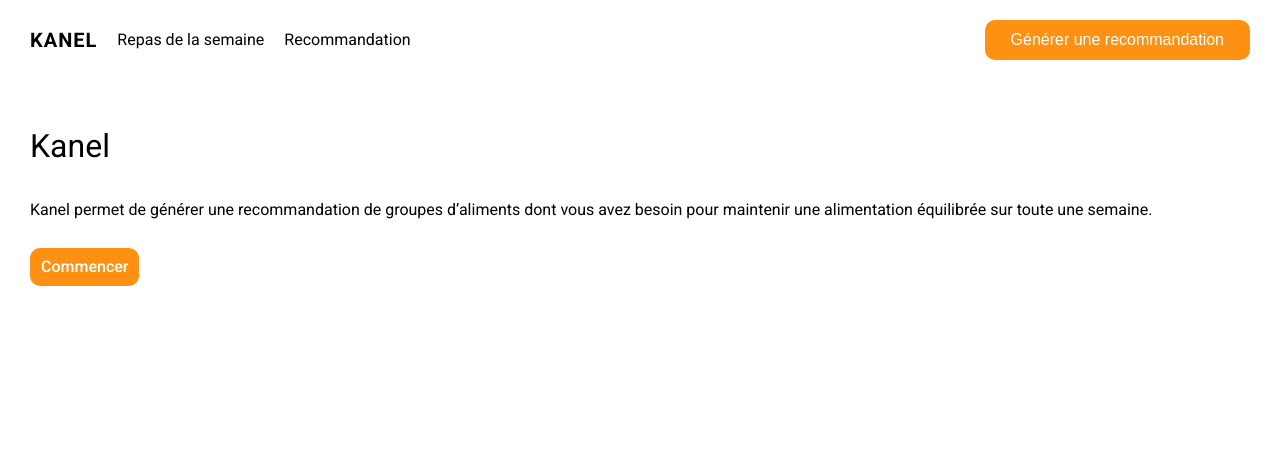
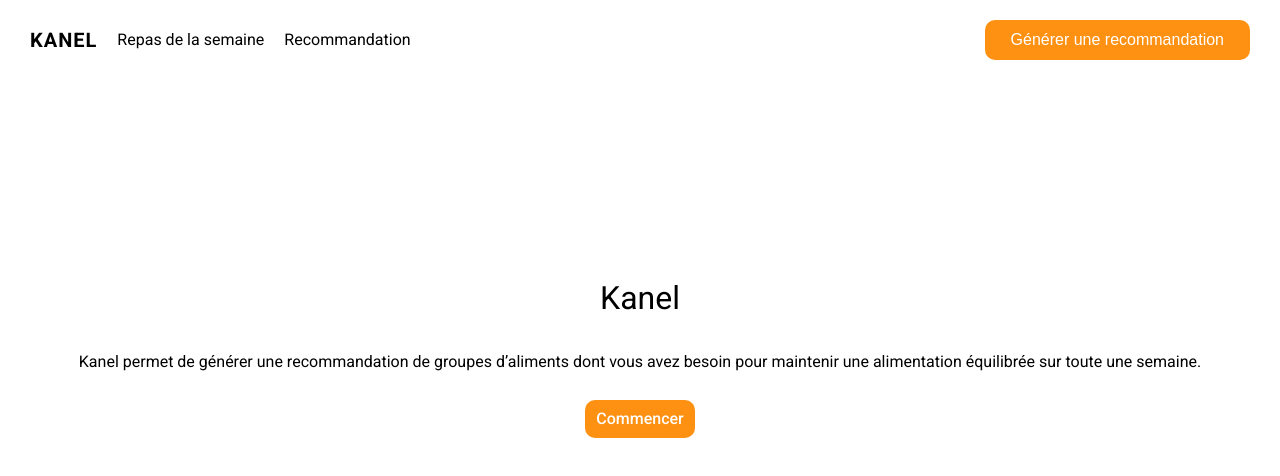
Before and after one commit to antoinechassagne/kanel, a Vue app: page / in a window 1280 px wide. Shown: the top 476 px of the page. Built offline with nearby package versions, Linux system fonts and the light colour scheme.

Commit message:
:lipstick: Improve layout

```diff
--- a/src/components/tabs/Tabs.vue
+++ b/src/components/tabs/Tabs.vue
@@ -16,7 +16,7 @@
         </li>
       </ul>
     </nav>
-    <main class="tab__content">
+    <main class="tabs__content">
       <keep-alive>
         <slot name="tab-content" :currentTab="currentTab" />
       </keep-alive>
--- a/src/scss/components/_card.scss
+++ b/src/scss/components/_card.scss
@@ -4,6 +4,7 @@
   margin: 15px 0;
   border-radius: 25px;
   background: $white;
+  text-align: left;
   box-shadow: 0 0 5px rgba(0, 0, 0, 0.2);
 
   &--action {
--- a/src/scss/components/_tabs.scss
+++ b/src/scss/components/_tabs.scss
@@ -5,6 +5,10 @@
       justify-content: center;
       width: 100%;
     }
+  }
+
+  &__content {
+    text-align: center;
   }
 
   .tab {
--- a/src/scss/scaffolding/_base.scss
+++ b/src/scss/scaffolding/_base.scss
@@ -15,7 +15,21 @@ body {
 }
 
 .page {
-  min-height: 100vh;
+  min-height: calc(100vh - 80px);
   padding-top: 50px;
   padding-bottom: 50px;
+
+  &--horizontal-center {
+    margin-top: -80px;
+    display: flex;
+    flex-direction: column;
+    align-items: center;
+  }
+
+  &--vertical-center {
+    margin-top: -80px;
+    display: flex;
+    flex-direction: column;
+    justify-content: center;
+  }
 }
--- a/src/scss/scaffolding/_spacing.scss
+++ b/src/scss/scaffolding/_spacing.scss
@@ -1,5 +1,9 @@
 .mt--20 {
   margin-top: 20px;
+}
+
+.mt--50 {
+  margin-top: 50px;
 }
 
 .mb--10 {
--- a/src/views/Meals.vue
+++ b/src/views/Meals.vue
@@ -1,6 +1,6 @@
 <template>
   <div class="page container">
-    <heading level="1" class="mb--40">Ajoutez vos repas</heading>
+    <heading level="1" class="mb--40">Ajoutez vos repas du {{ dayName.toLowerCase() }}</heading>
     <tabs :tabs="tabs" @tabClicked="changeCurrentPeriod">
       <template v-slot:tab-navigation="{ tab }">{{ tab.title }}</template>
       <template v-slot:tab-content="{ currentTab }">
@@ -10,10 +10,12 @@
             :day="meals[currentTab.value]"
             class="mb--40"
           />
+          <button-action type="action" @action="storeDayMeals" class="mt--50"
+            >Valider</button-action
+          >
         </fragment>
       </template>
     </tabs>
-    <button-action type="action" @action="storeDayMeals" class="mt--20">Valider</button-action>
   </div>
 </template>
 
--- a/src/views/Week.vue
+++ b/src/views/Week.vue
@@ -1,13 +1,13 @@
 <template>
   <div class="page container">
-    <heading level="1" class="mb--40">Vos menus de la semaine</heading>
+    <heading level="1" class="mb--40">Vos repas de la semaine</heading>
     <tabs :tabs="tabs">
       <template v-slot:tab-navigation="{ tab }">{{ tab.title }}</template>
       <template v-slot:tab-content="{ currentTab }">
         <fragment>
           <segment-day-meals :day="weekMeals[currentTab.value]" />
-          <button-router name="Meals" :params="{ day: currentTab.value }" class="mt--20">
-            Ajouter des repas
+          <button-router name="Meals" :params="{ day: currentTab.value }" class="mt--50">
+            {{ actionButtonLabel(currentTab.value) }}
           </button-router>
         </fragment>
       </template>
@@ -58,6 +58,12 @@ export default {
     generateSynthesis() {
       this.generateResults();
       this.$router.push('/synthesis');
+    },
+    actionButtonLabel(value) {
+      if (this.weekMeals[value] && Object.keys(this.weekMeals[value]).length) {
+        return 'Modifier les repas';
+      }
+      return 'Ajouter des repas';
     }
   }
 };
```
